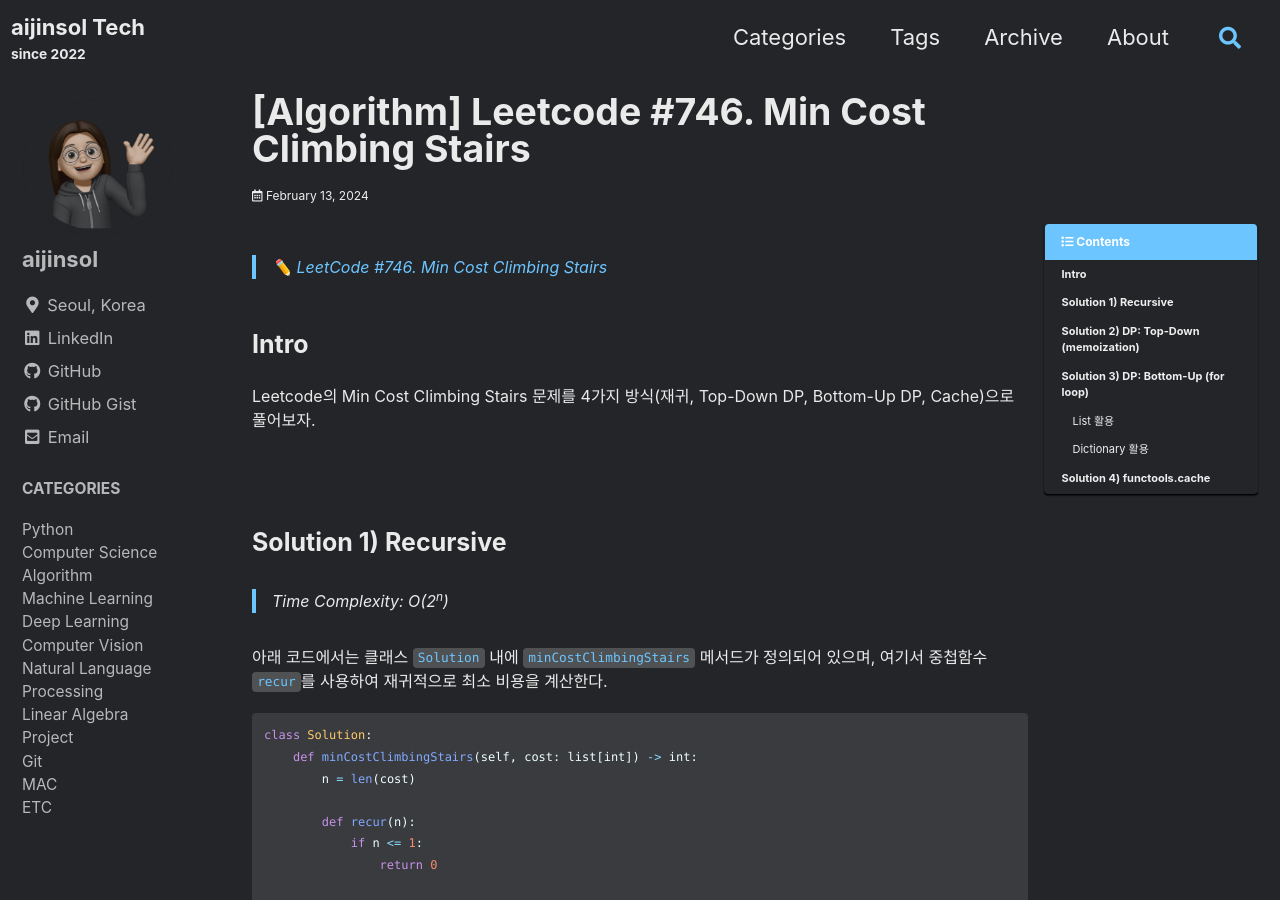
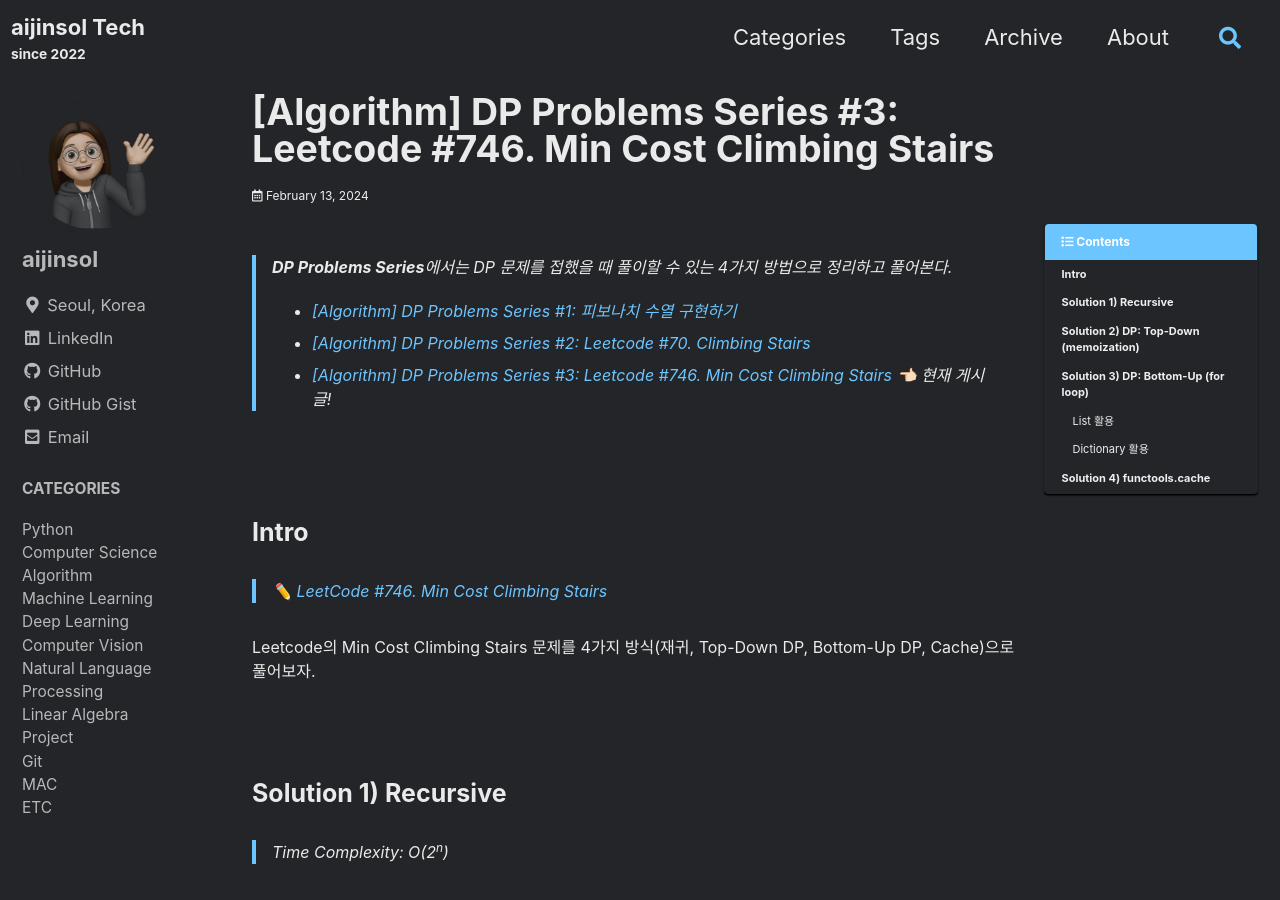
Before and after one commit to aijinsol/aijinsol.github.io, a Jekyll site: the page built from _posts/2024-02-13-dp_problems_series_03.md, in a window 1280 px wide and 900 px high. Built offline with Jekyll 4.4.1, drawn with Linux system fonts in a browser that asks for light colours; cached includes are drawn as plain includes; comment, search, counter and statistics services are not loaded; some of the changed text lies outside the part shown.

Commit message:
docs: update dp problems series info

```diff
--- a/_posts/2024-02-13-min_cost_climbing_stairs.md
+++ b/_posts/2024-02-13-dp_problems_series_03.md
@@ -1,18 +1,26 @@
 ---
-title: "[Algorithm] Leetcode #746. Min Cost Climbing Stairs"
-excerpt: "Climbing Stairs Series #2"
+title: "[Algorithm] DP Problems Series #3: Leetcode #746. Min Cost Climbing Stairs"
+excerpt: "재귀함수, top-down dp, bottom-up, cache 4가지 방법으로 풀어보기"
 categories:
   - Algorithm
 tags:
   - recursive
   - dp
   - cache
-last_modified_at: 2024-02-13
+last_modified_at: 2024-02-15
 ---
 
-> ✏️ [LeetCode #746. Min Cost Climbing Stairs](https://leetcode.com/problems/min-cost-climbing-stairs/)
+> <b>DP Problems Series</b>에서는 DP 문제를 접했을 때 풀이할 수 있는 4가지 방법으로 정리하고 풀어본다.
+>
+> - [[Algorithm] DP Problems Series #1: 피보나치 수열 구현하기](https://aijinsol.github.io/algorithm/problems_series_01/)
+> - [[Algorithm] DP Problems Series #2: Leetcode #70. Climbing Stairs](https://aijinsol.github.io/algorithm/problems_series_02/)
+> - [[Algorithm] DP Problems Series #3: Leetcode #746. Min Cost Climbing Stairs](https://aijinsol.github.io/algorithm/problems_series_03/) 👈🏻 현재 게시글!
+
+<br>
 
 # Intro
+
+> ✏️ [LeetCode #746. Min Cost Climbing Stairs](https://leetcode.com/problems/min-cost-climbing-stairs/)
 
 Leetcode의 Min Cost Climbing Stairs 문제를 4가지 방식(재귀, Top-Down DP, Bottom-Up DP, Cache)으로 풀어보자.
 
```
Also changed, not shown: _posts/2024-02-08-dp_problems_series_01.md (renamed from _posts/2024-02-08-fibonacci.md, +4 -4 lines), _posts/2024-02-09-dp_problems_series_02.md (renamed from _posts/2024-02-08-climbing_stairs.md, +13 -5 lines).
